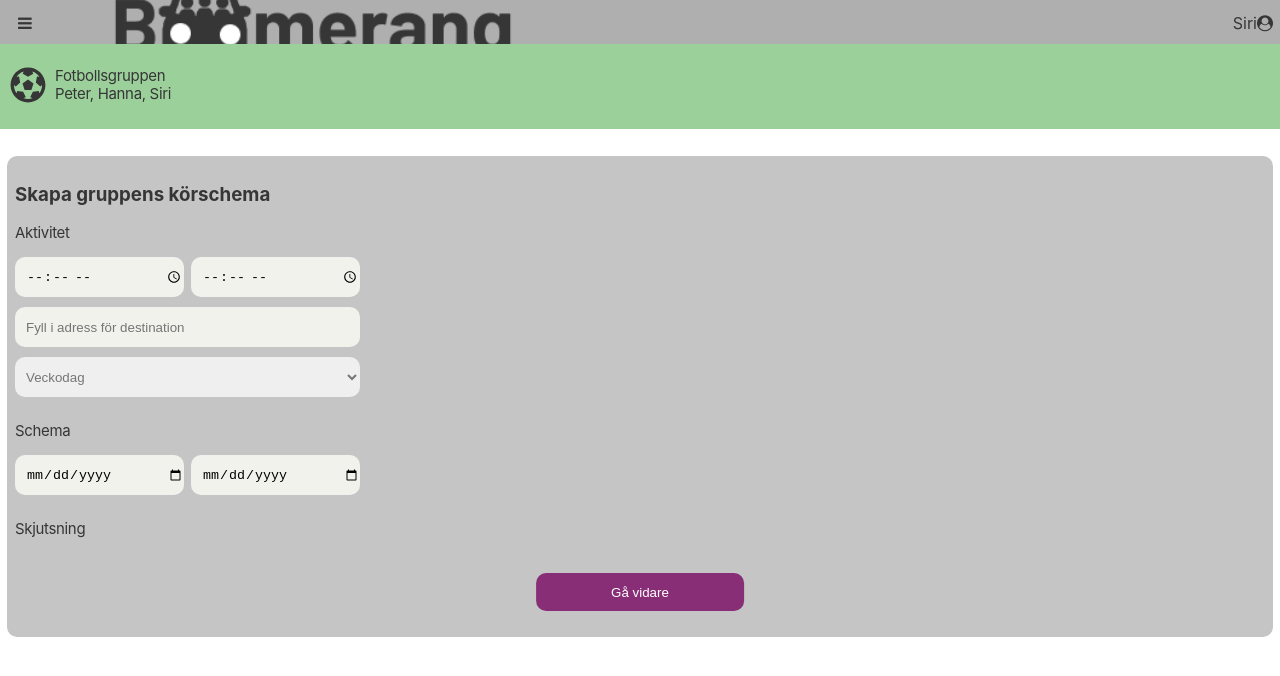
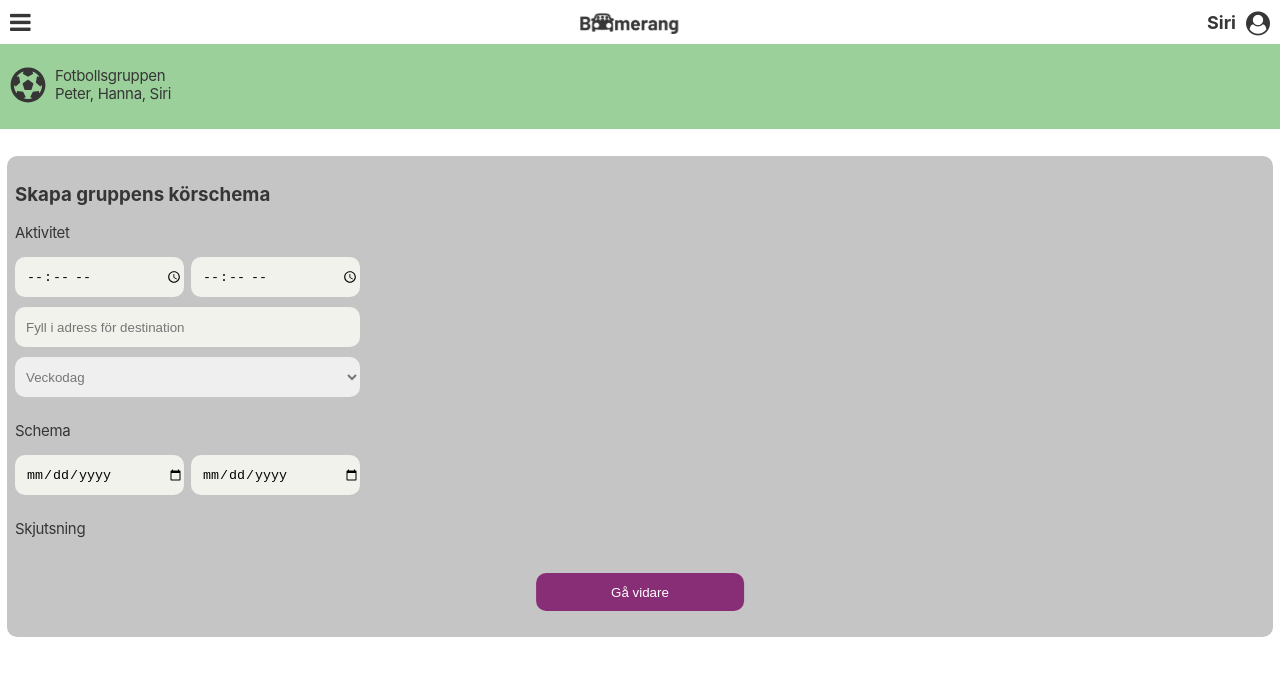
Before and after one commit to miotholerus/boomerang, a React (Create React App) app: page / in a window 1280 px wide. Shown: the top 676 px of the page. Built offline with nearby package versions, Linux system fonts and the light colour scheme.

Commit message:
Mo 22 /04

```diff
--- a/public/styles.css
+++ b/public/styles.css
@@ -37,13 +37,12 @@ body {
 
 /* HEADERN */
 .header {
-  background-color: #afafaf;
-  padding: 7px;
+  background-color: #ffffff;
   position: absolute;
   height: 45px;
   width: 100%;
-  padding-left: 18px;
-  padding-right: 7px;
+  /* padding-left: 18px;
+  padding-right: 7px; */
 }
 /* Header side-by-side-försök */
 .flex {
@@ -53,13 +52,28 @@ body {
   display: flex;
   width: 50%;
   align-items: center;
-  /* justify-content: center; */
+   /* justify-content: center; */
 }
 .right {
   display: flex;
   width: 50%;
   align-items: center;
   justify-content: flex-end;
+  margin-right: 10px;
+  /* padding-right: 10px; */
+}
+
+.header-element{
+  font-size: 150%;
+  text-indent: 10px;
+  color: #363636;
+  /* margin-left: 11px; */
+}
+
+.my-account{
+  color: #363636;
+  font-size: 18px;
+  /* margin-left: 101px; */
 }
 /* Experiment */
 /* .header {
@@ -249,7 +263,12 @@ input {
 }
 
 .fa-bars {
-  width: 93px;
+  /* width: 93px; */
+  display: block;
+  margin-left: auto;
+  margin-right: auto;
+  margin-top: 10px;
+  width: 50%;
 }
 
 
--- a/src/components/Header.js
+++ b/src/components/Header.js
@@ -2,7 +2,7 @@ import React from 'react'
 
 function Logotype() {
   return (
-    <svg className="logo header-element header-logo" width="450" height="93" viewBox="0 0 450 93" fill="none" xmlns="http://www.w3.org/2000/svg" xmlnsXlink="http://www.w3.org/1999/xlink">
+    <svg className="logo header-element header-logo" width="450" height="23" viewBox="0 0 450 93" fill="none" xmlns="http://www.w3.org/2000/svg" xmlnsXlink="http://www.w3.org/1999/xlink">
       <rect width="450" height="93" fill="url(#pattern0)" />
       <defs>
         <pattern id="pattern0" patternContentUnits="objectBoundingBox" width="1" height="1">
@@ -19,14 +19,20 @@ export default function Header() {
   return (
     <div className="header flex">
 
+      <div className="fa fa-bars header-element">
+        {/* <i className="fa fa-bars header-element"></i>
+        <Logotype/> */}
+        {/* <span className="banner"> Boomerang </span> */}
+
+      </div>
+
       <div className="left">
-        <i className="fa fa-bars header-element"></i>
+
         <Logotype/>
-        {/* <span className="banner"> Boomerang </span> */}
       </div>
 
       <div className="right">
-        <span className="my-account header-element">Siri </span>
+        <span className="my-account header-element"><b>Siri</b> </span>
         <i className="fa fa-user-circle menu-user-icon header-element"></i>
       </div>
 
```
